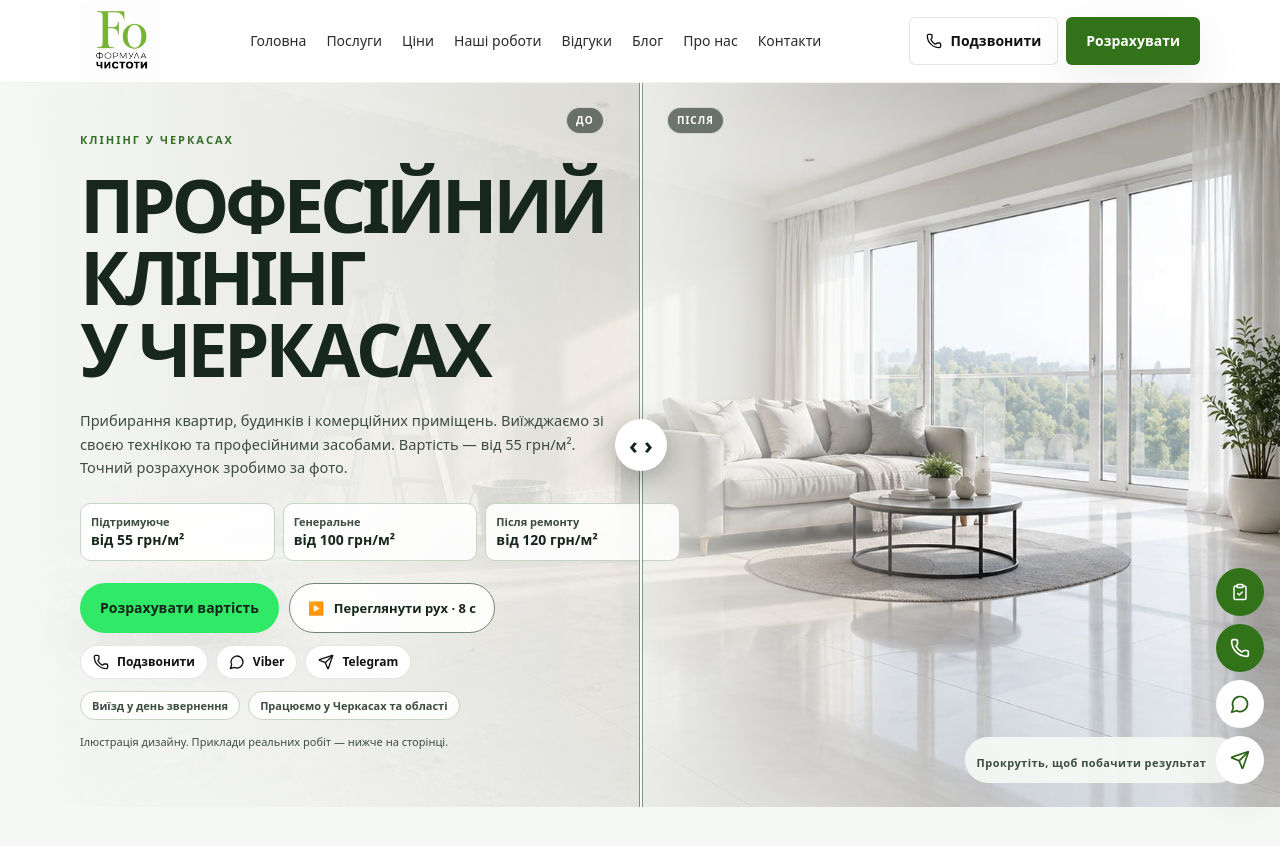
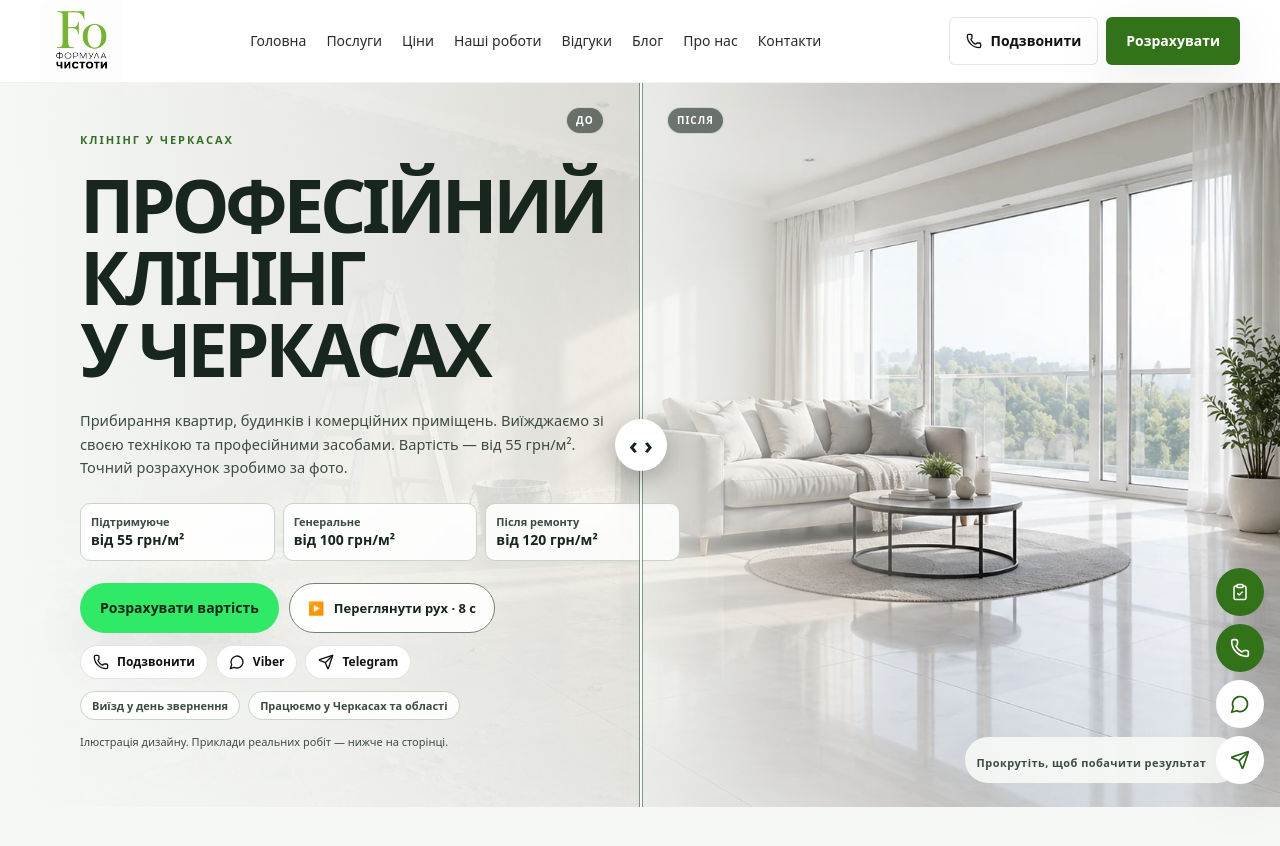
Before and after one commit to Emelkey/formula-chystoty-site, a Next.js app: page / in a window 1280 px wide. Shown: the top 846 px of the page. Built offline with nearby package versions, Linux system fonts and the light colour scheme.

Commit message:
Keep the existing header width while reserving the content contact gutter

```diff
--- a/app/globals.css
+++ b/app/globals.css
@@ -42,7 +42,8 @@ img {
 /* A real gutter for the 48px desktop contact rail, including its focus ring.
    Keep every content container clear, rather than moving the overlap elsewhere. */
 @media (min-width: 1024px) {
-  .container {
+  main .container,
+  footer .container {
     width: min(1200px, calc(100% - 160px));
   }
 }
```
